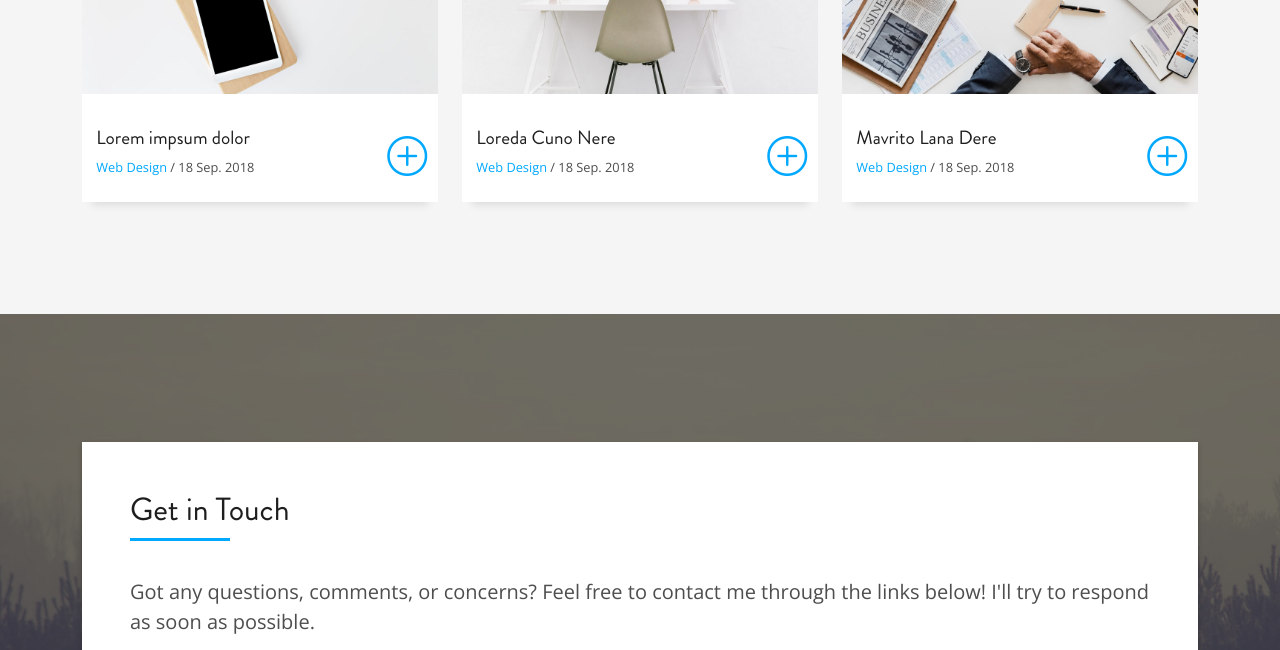
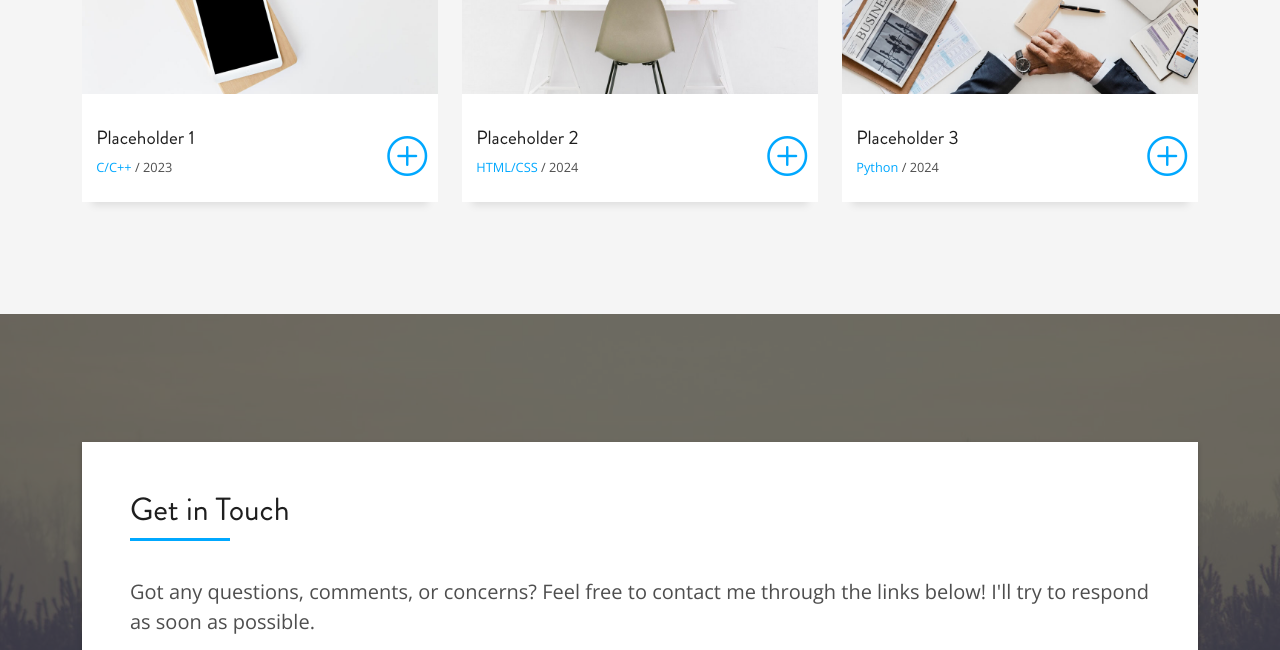
Before and after one commit to bennetsong08/bennetsong08.github.io, a website: page index.html in a window 1280 px wide. Shown: the part 1980-2630 px from the top of the page. Drawn offline with Linux system fonts and the light colour scheme; a web font is replaced by a local one.

Commit message:
placehodlers

```diff
--- a/index.html
+++ b/index.html
@@ -170,7 +170,8 @@
                                 <a href="#" class="title-link">Portfolio</a>
                             </h3>
                             <p class="subtitle-a">
-                                Here is a portfolio of some of my projects, CS or otherwise. Click the title above to view more!
+                                Here is a portfolio of some of my projects, CS or otherwise. Click the title above to
+                                view more!
                             </p>
                             <div class="line-mf"></div>
                         </div>
@@ -187,10 +188,9 @@
                             <div class="work-content">
                                 <div class="row">
                                     <div class="col-sm-8">
-                                        <h2 class="w-title">Lorem impsum dolor</h2>
+                                        <h2 class="w-title">Placeholder 1</h2>
                                         <div class="w-more">
-                                            <span class="w-ctegory">Web Design</span> / <span class="w-date">18 Sep.
-                                                2018</span>
+                                            <span class="w-ctegory">C/C++</span> / <span class="w-date">2023</span>
                                         </div>
                                     </div>
                                     <div class="col-sm-4">
@@ -213,10 +213,9 @@
                             <div class="work-content">
                                 <div class="row">
                                     <div class="col-sm-8">
-                                        <h2 class="w-title">Loreda Cuno Nere</h2>
+                                        <h2 class="w-title">Placeholder 2</h2>
                                         <div class="w-more">
-                                            <span class="w-ctegory">Web Design</span> / <span class="w-date">18 Sep.
-                                                2018</span>
+                                            <span class="w-ctegory">HTML/CSS</span> / <span class="w-date">2024</span>
                                         </div>
                                     </div>
                                     <div class="col-sm-4">
@@ -239,10 +238,9 @@
                             <div class="work-content">
                                 <div class="row">
                                     <div class="col-sm-8">
-                                        <h2 class="w-title">Mavrito Lana Dere</h2>
+                                        <h2 class="w-title">Placeholder 3</h2>
                                         <div class="w-more">
-                                            <span class="w-ctegory">Web Design</span> / <span class="w-date">18 Sep.
-                                                2018</span>
+                                            <span class="w-ctegory">Python</span> / <span class="w-date">2024</span>
                                         </div>
                                     </div>
                                     <div class="col-sm-4">
@@ -452,7 +450,6 @@
 
     <!-- Template Main JS File -->
     <script src="assets/js/main.js"></script>
-
 </body>
 
 </html>
```
Also changed, not shown: assets/js/portfolio.js (added).
